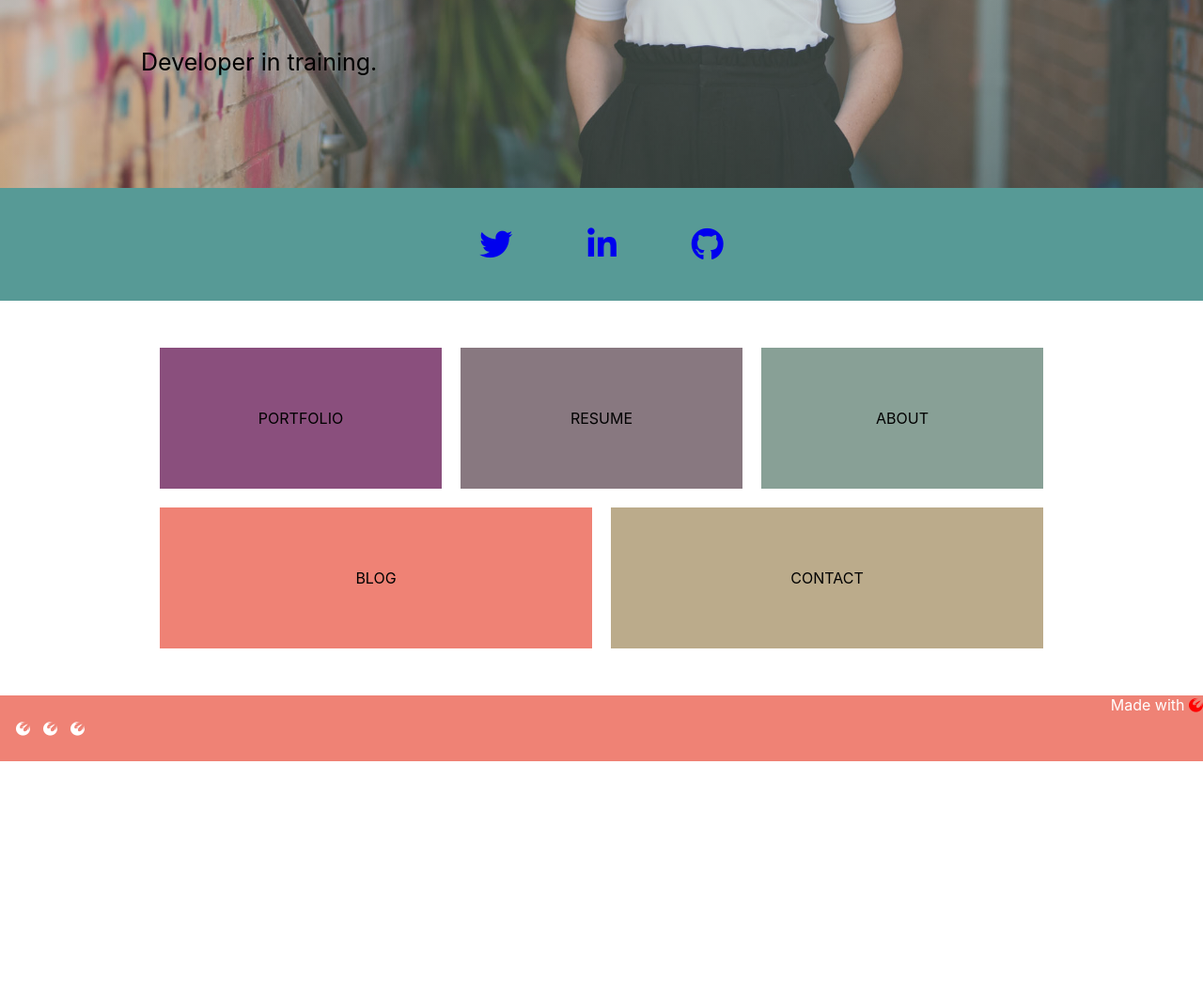
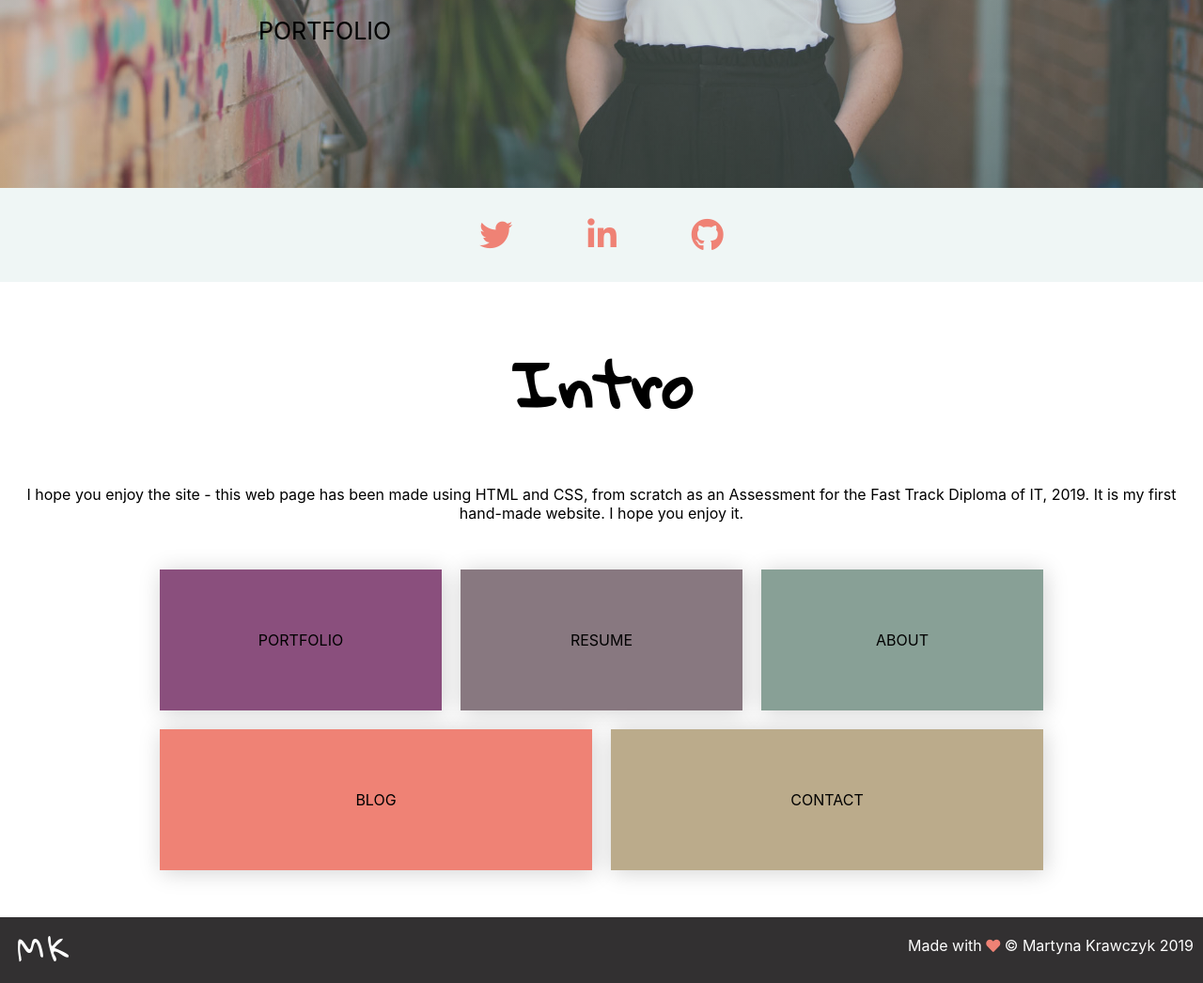
Before and after one commit to Martyna-krawczyk/portfolio, a plain HTML site: page src/index.html in a window 1280 px wide. Shown: the part 400-1446 px from the top of the page at 94% size. Before the commit the page ends 1210 px from the top, so only its background shows below. Drawn offline with Linux system fonts and the light colour scheme.

Commit message:
updates to footer

```diff
--- a/src/css/cards.css
+++ b/src/css/cards.css
@@ -15,13 +15,28 @@
 
 .card-content {
   height:150px;
-  /* border: 1px solid var(--spanish-grey); */
   margin: 10px;
-  /* box-sizing: border-box; */
   display: flex;
   flex-direction: column;
   align-items: center;
   justify-content: center;
+  -webkit-box-shadow: 2px 2px 23px 0px rgba(0,0,0,0.18);
+  -moz-box-shadow: 2px 2px 23px 0px rgba(0,0,0,0.18);
+  box-shadow: 2px 2px 23px 0px rgba(0,0,0,0.18);
+}
+
+.card-content:hover {
+  transform: scale(1.1);
+}
+
+.card a {
+  text-decoration: none;
+  color: black;
+}
+
+.card-wide a {
+  text-decoration: none;
+  color: black;
 }
 
 #card1 {
@@ -70,3 +85,12 @@
       width: 100%;
     }
     }
+
+    .info {
+      text-align: center
+    }
+
+    .info h1 {
+      font-family: 'Gloria Hallelujah', cursive;
+      font-size: 65px;
+    }
--- a/src/css/footer.css
+++ b/src/css/footer.css
@@ -1,6 +1,6 @@
 .footer {
   height: 70px;
-  background-color:var(--light-coral);
+  background-color: var(--dark-grey);
 }
 
 .footer-link {
@@ -26,13 +26,11 @@
 }
 
 .footer-tagline > p {
-  margin: 0px;
-  padding: 0px;
-
+  margin-top: 20px;
 }
 
 .heart-logo {
-  color: red;
+  color: var(--light-coral);
   font-size: 15px;
 }
 .heart-logo:hover {
--- a/src/css/hero.css
+++ b/src/css/hero.css
@@ -2,7 +2,7 @@
   .hero-container h1 {
     font-family: 'Gloria Hallelujah', cursive;
     color: black;
-    font-size: 65px;
+    font-size: 55px;
     /* text-shadow:4px 4px rgba(0, 0, 0, 0.178); */
     text-align: left;
     margin-left: 90px;
@@ -13,6 +13,6 @@
     color: black;
     font-size: 25px;
     text-align: left;
-    margin-left: 150px;
+    margin-left: 275px;
     padding-top: 15px;
   }
--- a/src/css/socials.css
+++ b/src/css/socials.css
@@ -1,6 +1,7 @@
 .socials {
-  height: 120px;
-  background-color: var(--green);
+  height: 100px;
+  background-color: var(--green-trans2);
+  text-decoration: none;
 }
 
 .socials-links {
@@ -12,10 +13,14 @@
 }
 
 .socials-link {
-  color: white;
+  color: var(--light-coral);
   font-size: 35px;
   padding: 0 40px;
   display: flex;
   justify-content: space-between;
   align-items: center;
 }
+
+.socials-link a {
+  color: var(--light-coral);
+}
--- a/src/css/style.css
+++ b/src/css/style.css
@@ -23,6 +23,8 @@
 --orange-trans: rgba(198, 103, 71, 0.37);
 --green: #579A96;
 --green-trans: rgba(87, 154, 150, 0.356);
+--green-trans2: rgba(87, 154, 150, 0.096);
+--dark-grey: #323031;
 font-family: -apple-system, BlinkMacSystemFont, 'Segoe UI', Roboto, Oxygen, Ubuntu, Cantarell, 'Open Sans', 'Helvetica Neue', sans-serif;
 margin: 0px;
 }
--- a/src/index.html
+++ b/src/index.html
@@ -23,7 +23,7 @@
   </div>
   <div class="hero-container">
         <h1>Martyna Krawczyk</h1>
-        <p>Developer in training.</p>
+        <p>PORTFOLIO</p>
   </div>
 </div>
 <div class="socials">
@@ -36,52 +36,59 @@
     </div>
     <div class="socials-link">
         <a href="https://github.com/Martyna-krawczyk"><i class="fab fa-github"></i></a>
-
     </div>
     </div>
   </div>
+  <div class="info">
+    <h1>Intro</h1>
+    <p>I hope you enjoy the site - this web page has been made using HTML and CSS, from scratch as an Assessment for the Fast Track Diploma of IT, 2019.  It is my first hand-made website.  I hope you enjoy it.</p>
+  </div>
 <div class="container">
     <div class="card">
+        <a href="#">
           <div class="card-content" id="card1">
             <p>PORTFOLIO</p>
           </div>
+        </a>
     </div>
     <div class="card">
+      <a href="#">
         <div class="card-content" id="card2">
           <p>RESUME</p>
         </div>
+      </a>
     </div>
     <div class="card">
+      <a href="#">
         <div class="card-content" id="card3">
           <p>ABOUT</p>
         </div>
+      </a>
     </div>
     <div class="card-wide">
+        <a href="#">
           <div class="card-content" id="card4">
             <p>BLOG</p>
           </div>
+          </a>
     </div>
     <div class="card-wide">
+      <a href="#">
         <div class="card-content" id="card5">
             <p>CONTACT</p>
         </div>
+      </a>
     </div>
   </div>
 
   <div class="footer">
   <div class="footer-links">
     <div class="footer-link">
-    <i class="fab fa-phoenix-squadron footer-logo"></i>
-  </div>
-  <div class="footer-link">
-    <i class="fab fa-phoenix-squadron footer-logo"></i>
-  </div>
-  <div class="footer-link">
-    <i class="fab fa-phoenix-squadron footer-logo"></i>
+        <img src="./media/MKdark.png" alt="logo image" href="#">
     </div>
   </div>
   <div class="footer-tagline">
-    <p>Made with <i class="fab fa-phoenix-squadron heart-logo"></i></p>
+    <p>Made with <i class="fas fa-heart heart-logo"></i> &copy; Martyna Krawczyk 2019</p>
   </div>
   </div>
 </body>
```
Also changed, not shown: src/media/MKdark.png (added), 1 other file. Lines whose indentation alone changed are shown as unchanged.
